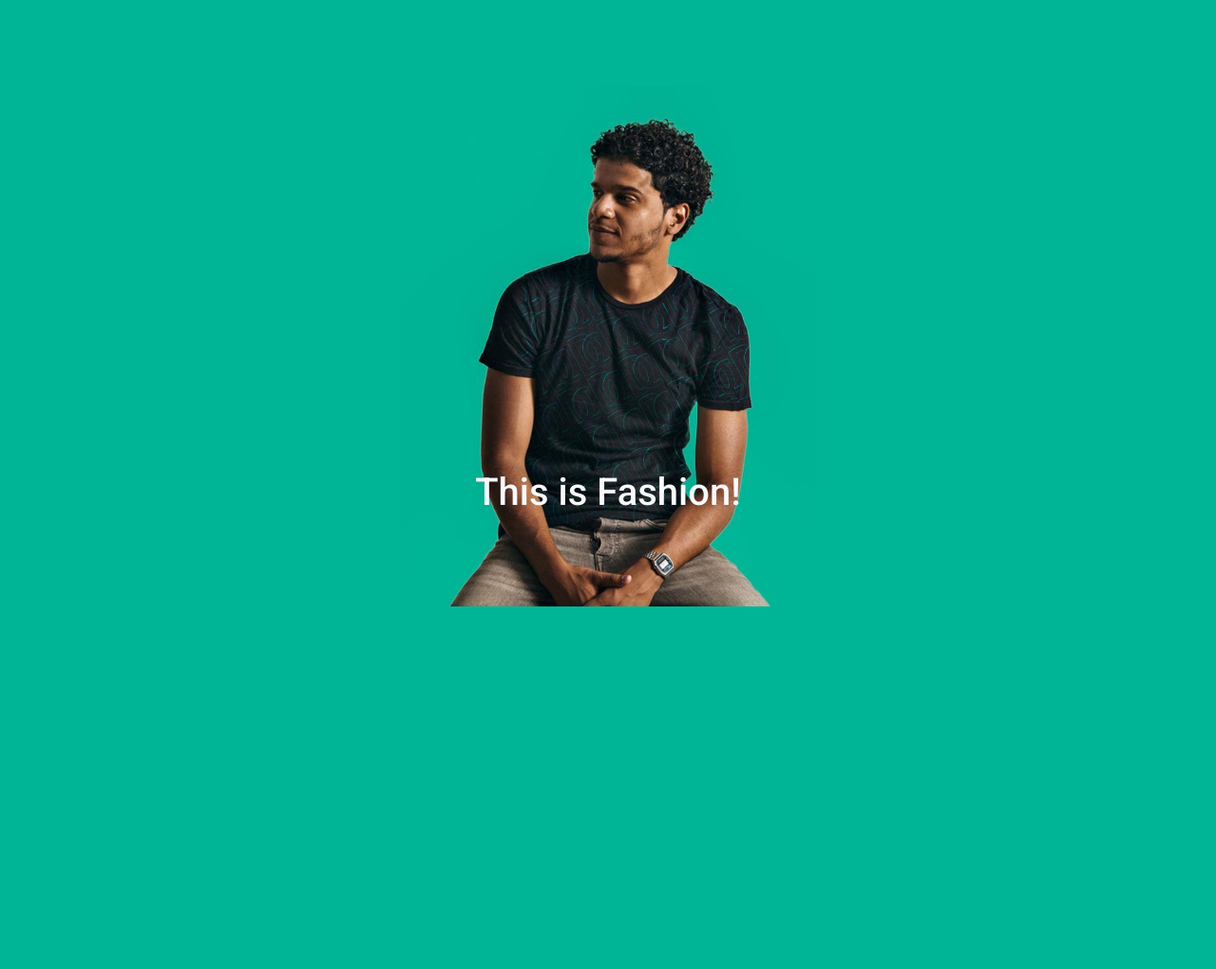
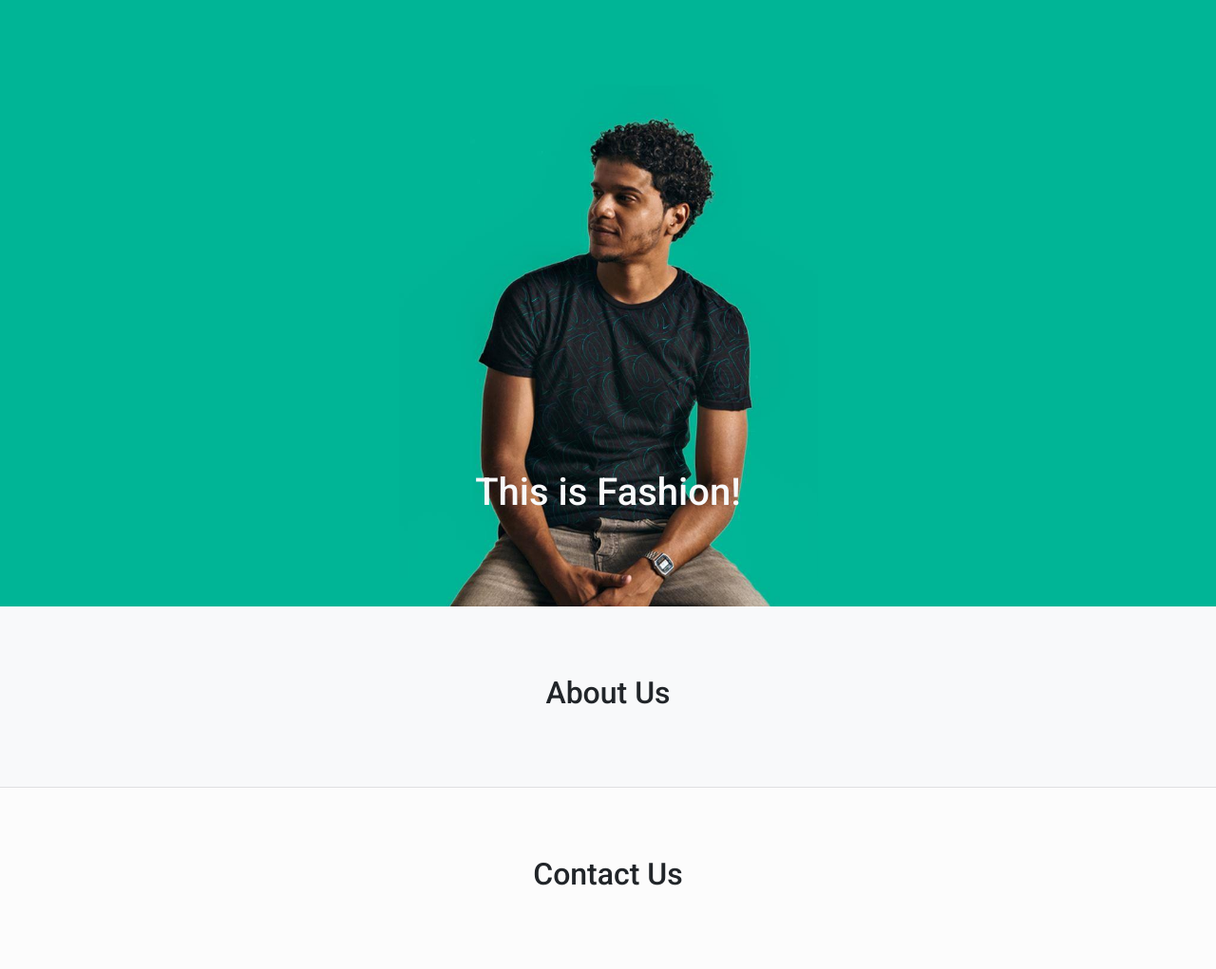
Before and after one commit to mfonism/daniel-curtis, a Django app: page / in a window 1280 px wide. Shown: the part 61-1082 px from the top of the page at 95% size. Run offline with Django 3.2, Linux system fonts and the light colour scheme; some libraries are stand-ins or nearby versions.

Commit message:
Add sections

```diff
--- a/landing/static/landing/css/parked.css
+++ b/landing/static/landing/css/parked.css
@@ -4,6 +4,8 @@
     position: relative;
     background: url('../img/hero--main.jpg') no-repeat center bottom;
     background-size: cover;
+    background-color: #00B596;
+    color: #F8F9FA;
 }
 
 @media (min-width: 560px) {
@@ -15,5 +17,17 @@
 h1 {
     margin-top: auto;
     margin-bottom: 6rem;
-    font-family: 'Roboto', sans-serif;
 }
+
+section {
+    padding-top: 4.5rem;
+    padding-bottom: 4.5rem;
+}
+
+section:nth-of-type(2n) {
+    background-color: #FCFCFC;
+}
+
+section:not(:last-of-type) {
+    border-bottom: 1px solid rgba(0, 0, 0, .1);
+}
--- a/landing/templates/landing/parked.html
+++ b/landing/templates/landing/parked.html
@@ -35,4 +35,10 @@
         <h1>This is Fashion!</h1>
     </div>
 </div>
+<section id="about">
+    <h2 class="text-center">About Us</h2>
+</section>
+<section id="contact">
+    <h2 class="text-center">Contact Us</h2>
+</section>
 {% endblock %}
--- a/static/css/site_base.css
+++ b/static/css/site_base.css
@@ -9,8 +9,16 @@ body {
 body {
     /* font-family: 'Roboto', sans-serif; */
     font-family: 'Ubuntu', sans-serif;
-    background-color: #00B596;
-    color: #F8F9FA;
+    background-color: #F8F9FA;
+}
+
+h1,
+h2,
+h3,
+h4,
+h5,
+h6 {
+    font-family: 'Roboto', sans-serif;
 }
 
 .navbar-brand {
```
